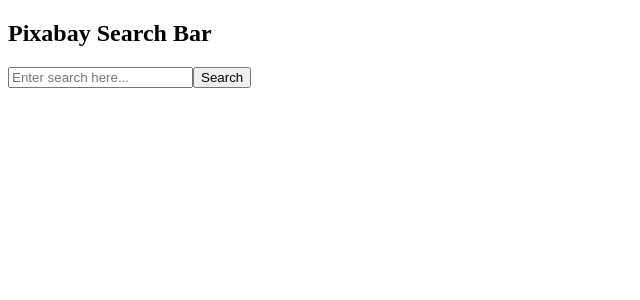
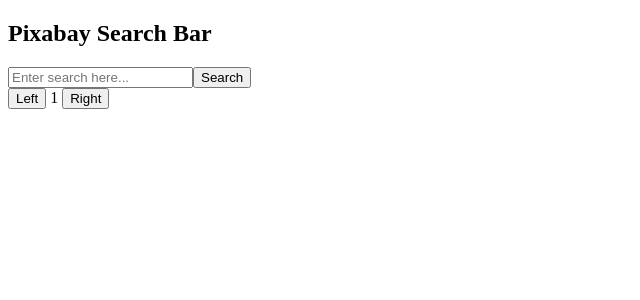
Before and after one commit to ani2796/pixabay-frontend, a React (Create React App) app: page / in a window 1280 px wide. Shown: the top 300 px of the page, without its empty margins (0-640 px from the left). Built offline with nearby package versions, Linux system fonts and the light colour scheme.

Commit message:
Fix links and retain search location on backlink

```diff
--- a/src/App.js
+++ b/src/App.js
@@ -1,6 +1,6 @@
-import { useState } from "react";
+import { useEffect, useState } from "react";
 import { buildUrl, getImgData } from "./network";
-import { Link } from "react-router-dom";
+import { Link, useLocation } from "react-router-dom";
 
 function isEmpty(obj) {
   for(var prop in obj) {
@@ -10,13 +10,14 @@
   return true;
 }
 
-const Header = ({ onInputChange, onSearchClick }) => {
+const Header = ({ inputText, onInputChange, onSearchClick }) => {
   return (
   <div className="searchBar">
     <h2>Pixabay Search Bar</h2>
     <input
       onChange={e => onInputChange(e.target.value)}
       placeholder={"Enter search here..."}
+      value={inputText}
     />
     <button onClick={() => onSearchClick()}>
       Search
@@ -25,66 +26,93 @@
   );
 }
 
-const ResultsDisplay = ({ results }) => {
+const ResultsDisplay = ({ results, searchText, currentPage }) => {
 
   if(isEmpty(results)) return null;
+
+  // console.log("searchText: ", searchText);
 
   return(
     <div className="imgContainer">
       {results.map(img => {
-
         return (
-          <Link to={`img/${img.id}`}>
+          <Link
+            to={`/img/${img.id}`}
+            key={img.id}
+            state={{ searchText, currentPage }}>
             <img
               className="imgTag"
-              key={img.id}
               src={img.previewURL}
               alt="Result"
             />
           </Link>);
       })}
     </div>
-  )
+  );
 }
 
-const Footer = ({ currentPage, onLeftClick, onRightClick }) => {
-  if(currentPage === 0) return null;
+const Footer = ({ currentPage, toDisplay, onLeftClick, onRightClick }) => {
+  if(!toDisplay) return null;
+
   return (
     <div>
       <button onClick={onLeftClick}>Left</button>
-       {currentPage}
+       {"  " + currentPage + "  "}
       <button onClick={onRightClick}>Right</button>
     </div>
   );
 }
 
 function App() {
-  console.log("Rendering App");
+  console.log("Rendering Main App");
 
-  const [ searchText, setSearchText ] = useState("");
+  let defaultSearchText = "";
+  let defaultPage = 1;
+  let toSearch = false;
+  const searchParams = useLocation();
+
+  useEffect(() => {
+    if(searchParams.state) {
+      // console.log("search params: ", searchParams.state.state.currentPage, searchParams.state.state.searchText);
+      // console.log(searchParams.state.state);
+
+      defaultSearchText = searchParams.state.state.searchText;
+      defaultPage = searchParams.state.state.currentPage;
+      setSearchText(defaultSearchText);
+      setCurrentPage(defaultPage);
+      search(defaultPage, defaultSearchText);
+    }
+  }, []);
+
+  const [ searchText, setSearchText ] = useState(defaultSearchText);
   const [ searchResult, setSearchResult ] = useState([]);
-  const [ currentPage, setCurrentPage ] = useState(0);
+  const [ currentPage, setCurrentPage ] = useState(defaultPage);
 
-  const search = (page = 1) => {
+
+  const search = (page = 1, sText = searchText) => {
     const params = {
-      q: encodeURIComponent(searchText),
+      q: encodeURIComponent(sText),
       page,
       per_page: 30,
     }
 
     const url = buildUrl(params);
+    console.log("URL: ", url);
     getImgData(url).then(result => {
       const resultData = result.data.hits;
 
       if(result.data.hits.length !== 0) {
         setCurrentPage(page);
         setSearchResult(resultData);
+      } else {
+        setCurrentPage(1);
+        setSearchResult([]);
       }
     });
   }
 
   const decrementPage = () => {
-    console.log("decrement page");
+    // console.log("decrement page");
     const newPage = Math.max(currentPage-1, 1);
     search(newPage);
   }
@@ -97,14 +125,18 @@
   return (
     <div className="App">
       <Header
+        inputText={searchText}
         onInputChange={setSearchText}
         onSearchClick={search}
       />
       <ResultsDisplay
         results={searchResult}
+        searchText={searchText}
+        currentPage={currentPage}
       />
       <Footer
         currentPage={currentPage}
+        toDisplay={true}
         onLeftClick={decrementPage}
         onRightClick={incrementPage}
       />
--- a/src/Img.js
+++ b/src/Img.js
@@ -1,8 +1,11 @@
-import { useLoaderData } from "react-router-dom";
+import { Link, useLoaderData, useLocation } from "react-router-dom";
 
 const Img = () => {
     const data = useLoaderData().data.hits[0];
-    console.log("Image data in img", data);
+    // console.log("Image data in img", data);
+    // const navigate = useNavigate();
+    const searchParams = useLocation();
+    // console.log("url states: ", searchParams);
 
     return(
         <div>
@@ -14,6 +17,14 @@
             <img
                 src={data.userImageURL}
             />
+            <Link
+                to={"/"}
+                state={ searchParams }
+            >
+                <button>
+                    Back
+                </button>
+            </Link>
         </div>
     );
 }
--- a/src/index.js
+++ b/src/index.js
@@ -8,7 +8,6 @@
 import {
   createBrowserRouter,
   RouterProvider,
-  useLoaderData,
 } from "react-router-dom";
 
 const router = createBrowserRouter([
```
Also changed, not shown: src/network.js (+4 -5 lines).
